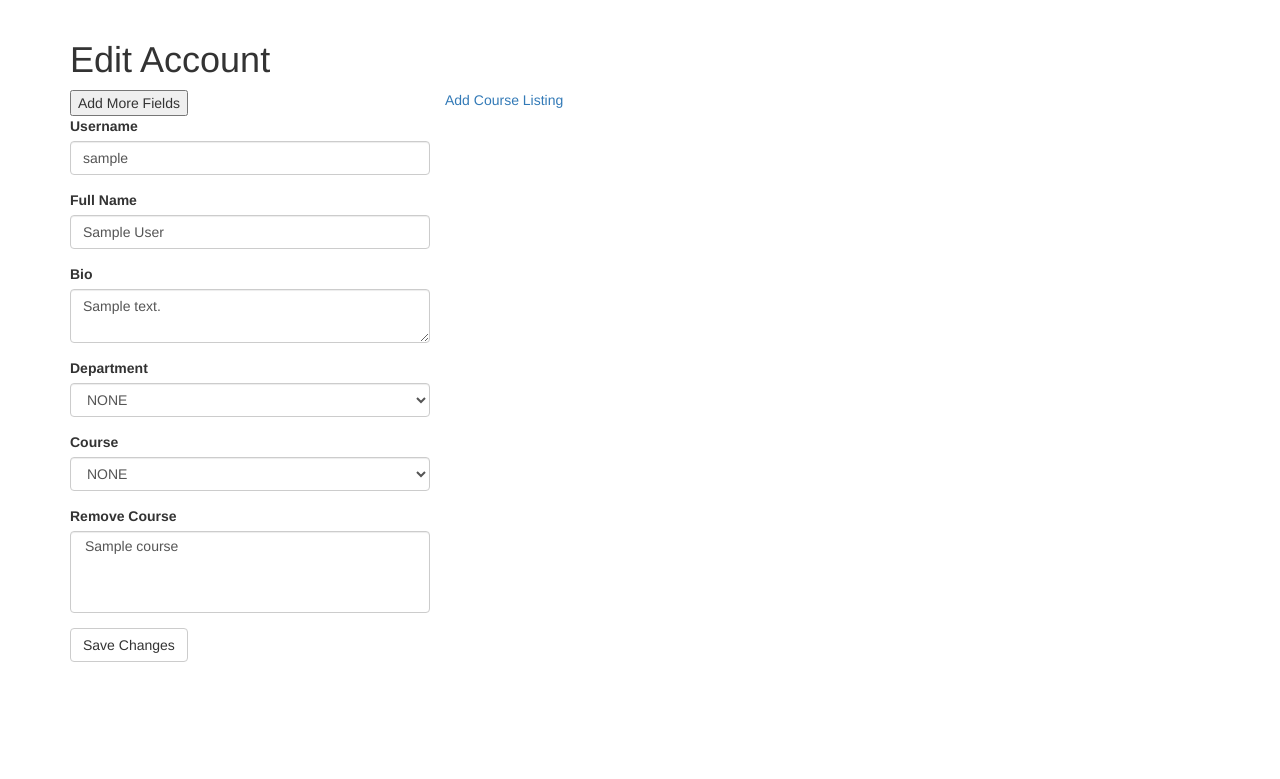
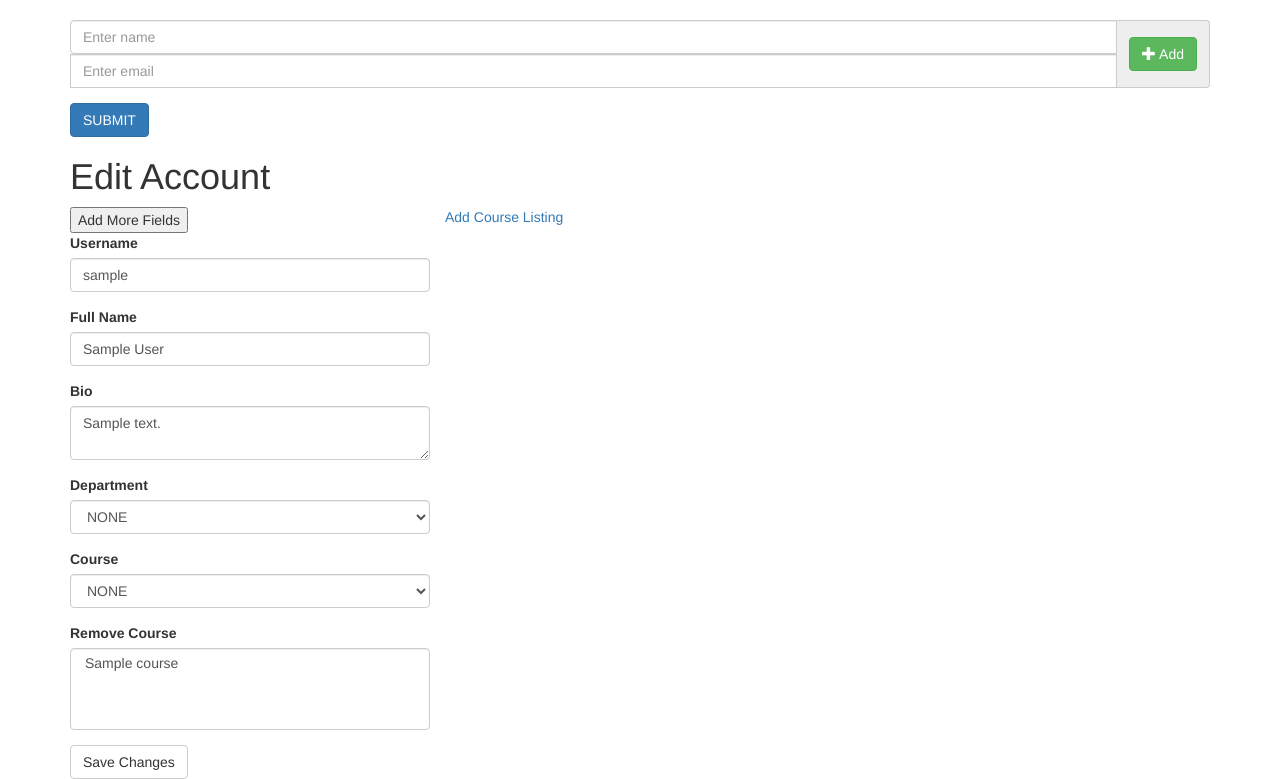
Before and after one commit to klpolley/FinalWebProject, a Flask app: page /edit_account in a window 1280 px wide. Shown: the part 52-831 px from the top of the page. Before the commit the page ends 714 px from the top, so only its background shows below. Run offline with Flask 2, Linux system fonts and the light colour scheme; a user stored in the database is signed in; tables that the repository leaves empty hold one stand-in row (values such as "Sample post"); some libraries are stand-ins or nearby versions.

Commit message:
Messing around with php submit

```diff
--- a/app/templates/editAccount.html
+++ b/app/templates/editAccount.html
@@ -3,28 +3,61 @@
 
 {% block app_content %}
 
-<script src="https://ajax.googleapis.com/ajax/libs/jquery/2.1.3/jquery.min.js"></script>
-    <script >$(document).ready(function() {
-	var max_fields      = 5; //maximum input boxes allowed
-	var wrapper   		= $(".input_fields_wrap"); //Fields wrapper
-	var add_button      = $(".add_field_button"); //Add button ID
+<!-- Bootstrap css library -->
+<link rel="stylesheet" href="https://maxcdn.bootstrapcdn.com/bootstrap/3.3.7/css/bootstrap.min.css">
+<!-- jQuery library -->
+<script src="https://ajax.googleapis.com/ajax/libs/jquery/3.2.1/jquery.min.js"></script>
+<!-- Bootstrap js library -->
+<script src="https://maxcdn.bootstrapcdn.com/bootstrap/3.3.7/js/bootstrap.min.js"></script>
+    <script >$(document).ready(function(){
+    //group add limit
+    var maxGroup = 10;
 
-	var x = 1; //initlal text box count
-	$(add_button).click(function(e){ //on add input button click
-		e.preventDefault();
-		if(x < max_fields){ //max input box allowed
-			x++; //text box increment
-			$(wrapper).append('<div>{{ form.department.label }}<br>{{ form.department(size=1)}}<br>{{form.course.label}}<br>{{form.course(size=1)}}<a href="#" class="remove_field">Remove</a></div>'); //add input box
-		}
-	});
+    //add more fields group
+    $(".addMore").click(function(){
+        if($('body').find('.fieldGroup').length < maxGroup){
+            var fieldHTML = '<div class="form-group fieldGroup">'+$(".fieldGroupCopy").html()+'</div>';
+            $('body').find('.fieldGroup:last').after(fieldHTML);
+        }else{
+            alert('Maximum '+maxGroup+' groups are allowed.');
+        }
+    });
 
-	$(wrapper).on("click",".remove_field", function(e){ //user click on remove text
-		e.preventDefault(); $(this).parent('div').remove(); x--;
-	})
+    //remove fields group
+    $("body").on("click",".remove",function(){
+        $(this).parents(".fieldGroup").remove();
+    });
 });</script>
 
 
+<form method="post" action="submit.php">
 
+    <div class="form-group fieldGroup">
+        <div class="input-group">
+            <input type="text" name="name[]" class="form-control" placeholder="Enter name"/>
+            <input type="text" name="email[]" class="form-control" placeholder="Enter email"/>
+            <div class="input-group-addon">
+                <a href="javascript:void(0)" class="btn btn-success addMore"><span class="glyphicon glyphicon glyphicon-plus" aria-hidden="true"></span> Add</a>
+            </div>
+        </div>
+    </div>
+
+    <input type="submit" name="submit" class="btn btn-primary" value="SUBMIT"/>
+
+</form>
+
+<!-- copy of input fields group -->
+<div class="form-group fieldGroupCopy" style="display: none;">
+    <div class="input-group">
+         {{form.department}}
+         {{form.course}}
+        <input type="text" name="name[]" class="form-control" placeholder="Enter name"/>
+        <input type="text" name="email[]" class="form-control" placeholder="Enter email"/>
+        <div class="input-group-addon">
+            <a href="javascript:void(0)" class="btn btn-danger remove"><span class="glyphicon glyphicon glyphicon-remove" aria-hidden="true"></span> Remove</a>
+        </div>
+    </div>
+</div>
 
 
     <h1>Edit Account</h1>
```
Also changed, not shown: app/static/addInput.js (added, +18 -0 lines), 1 other file.
